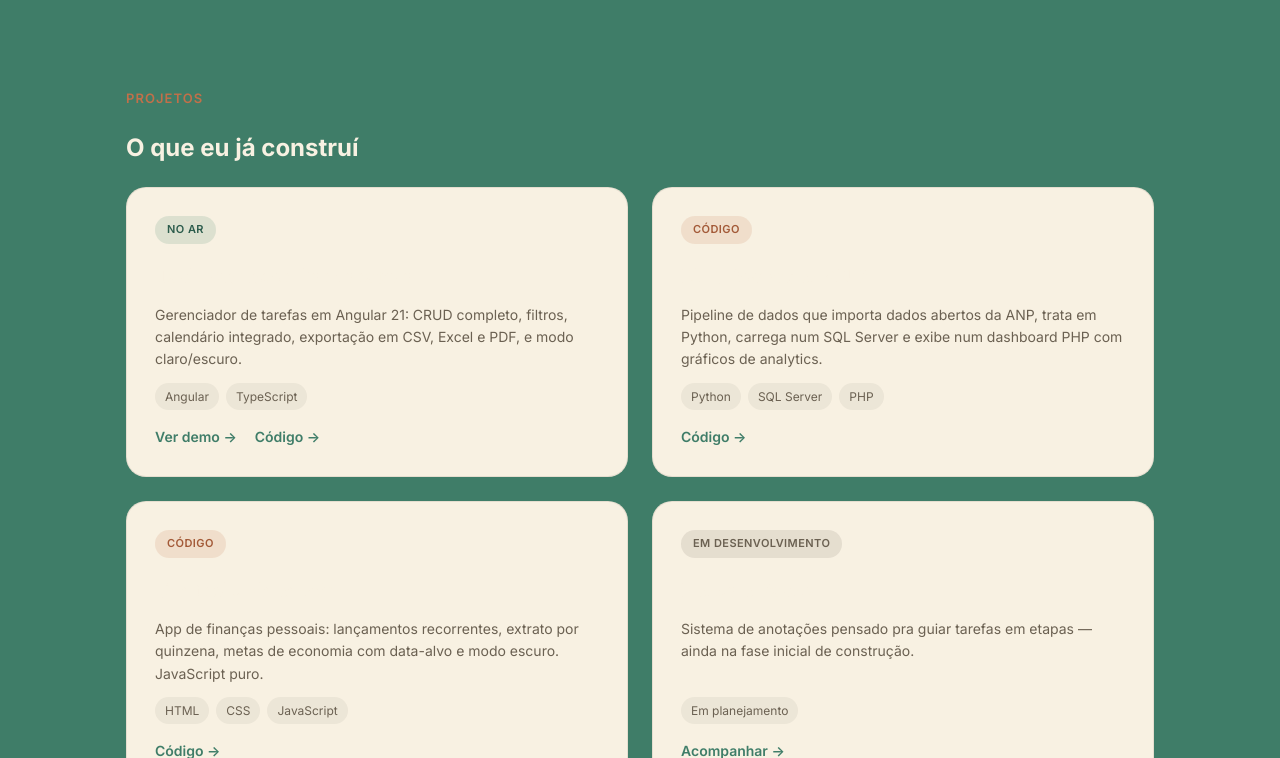
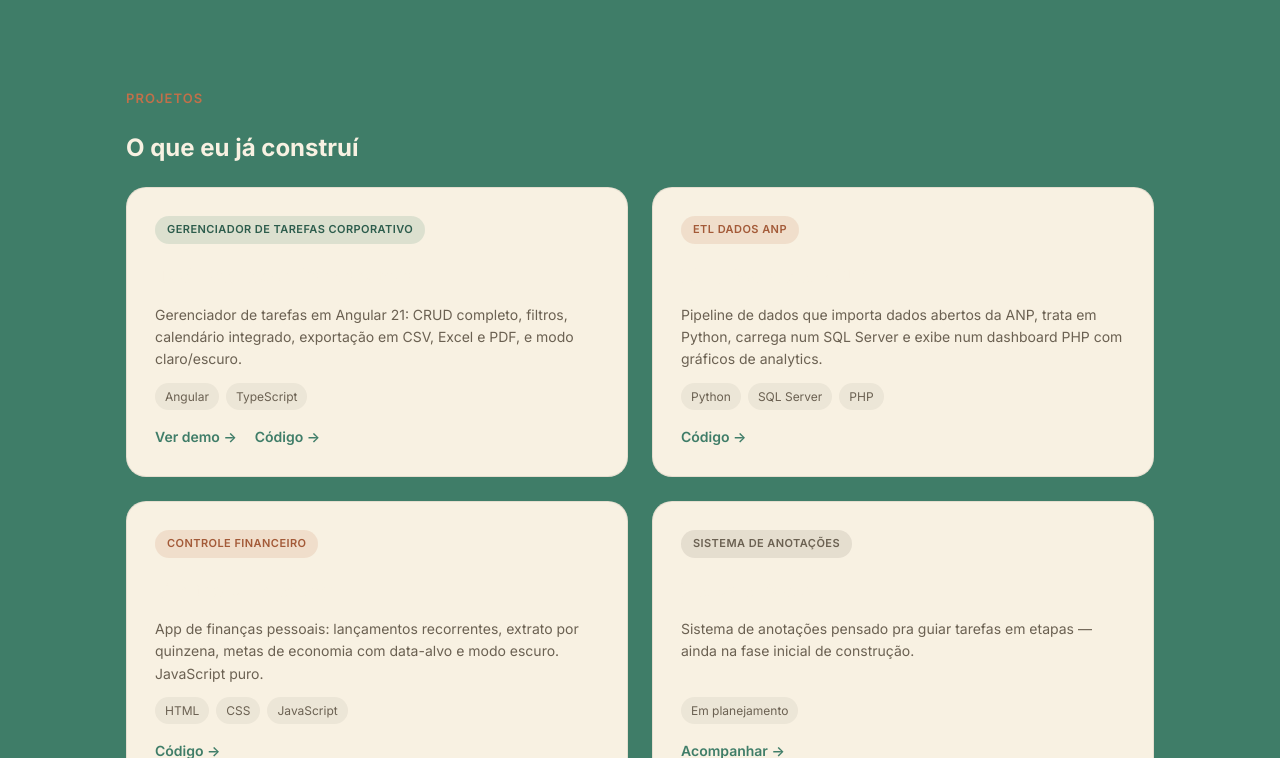
Before and after one commit to wesley-c-f-lourenco/wesley-c-f-lourenco, a plain HTML site: page index.html in a window 1280 px wide. Shown: the part 659-1417 px from the top of the page. Drawn offline with Linux system fonts and the light colour scheme.

Commit message:
Update project status descriptions in index.html

```diff
--- a/index.html
+++ b/index.html
@@ -85,7 +85,7 @@
         <div class="grade-projetos">
 
             <article class="card-projeto revelar">
-                <span class="status status-pronto">no ar</span>
+                <span class="status status-pronto">gerenciador de tarefas corporativo</span>
                 <h3>Task Manager Corporativo</h3>
                 <p>
                     Gerenciador de tarefas em Angular 21: CRUD completo, filtros, calendário
@@ -102,7 +102,7 @@
             </article>
 
             <article class="card-projeto revelar">
-                <span class="status status-codigo">código</span>
+                <span class="status status-codigo">ETL dados ANP</span>
                 <h3>ETL Revendas ANP</h3>
                 <p>
                     Pipeline de dados que importa dados abertos da ANP, trata em Python, carrega
@@ -119,7 +119,7 @@
             </article>
 
             <article class="card-projeto revelar">
-                <span class="status status-codigo">código</span>
+                <span class="status status-codigo">controle financeiro</span>
                 <h3>Controle Financeiro</h3>
                 <p>
                     App de finanças pessoais: lançamentos recorrentes, extrato por quinzena,
@@ -136,7 +136,7 @@
             </article>
 
             <article class="card-projeto revelar">
-                <span class="status status-dev">em desenvolvimento</span>
+                <span class="status status-dev">sistema de anotações</span>
                 <h3>Passo a Passo</h3>
                 <p>
                     Sistema de anotações pensado pra guiar tarefas em etapas — ainda na fase
```
